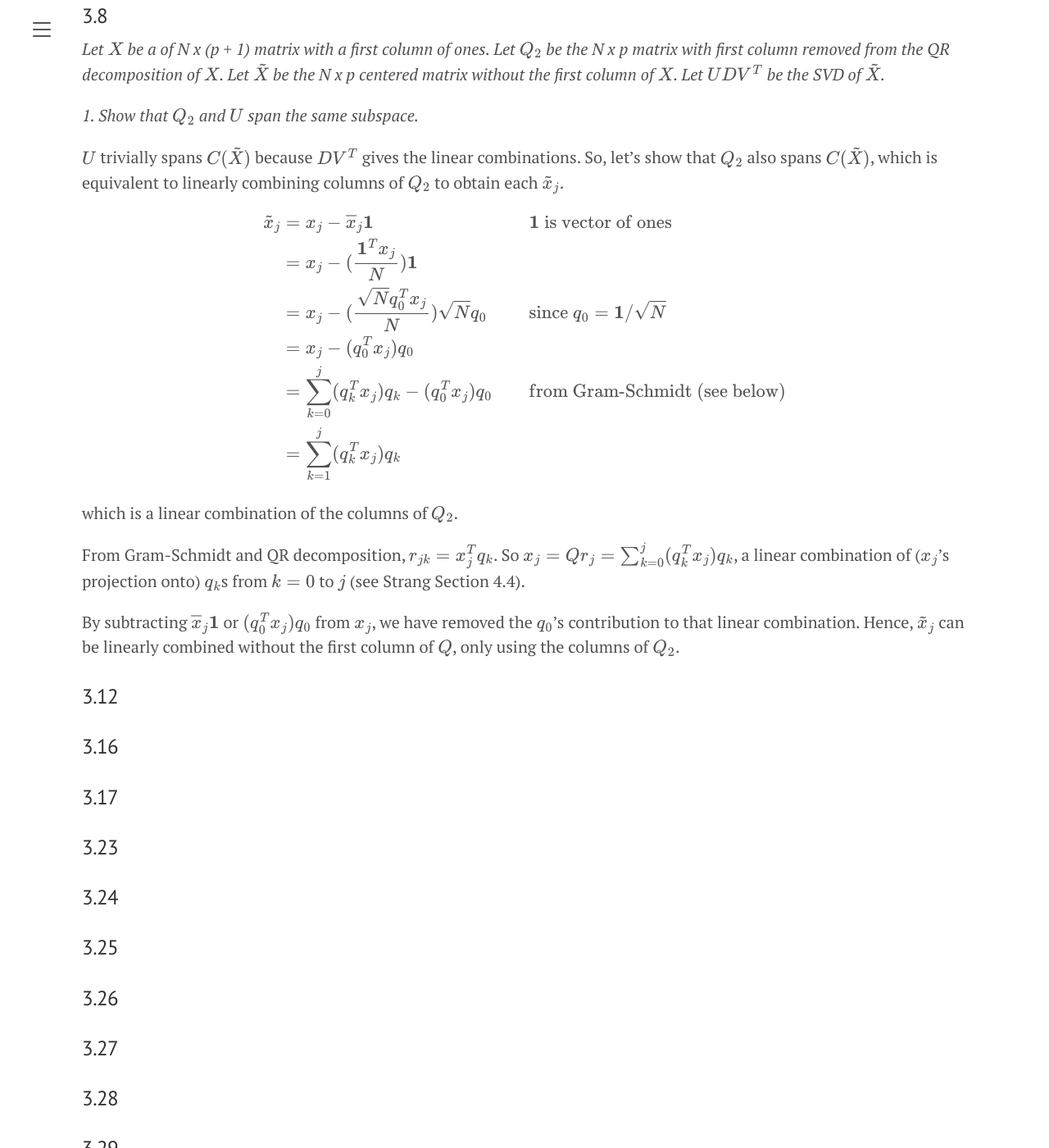
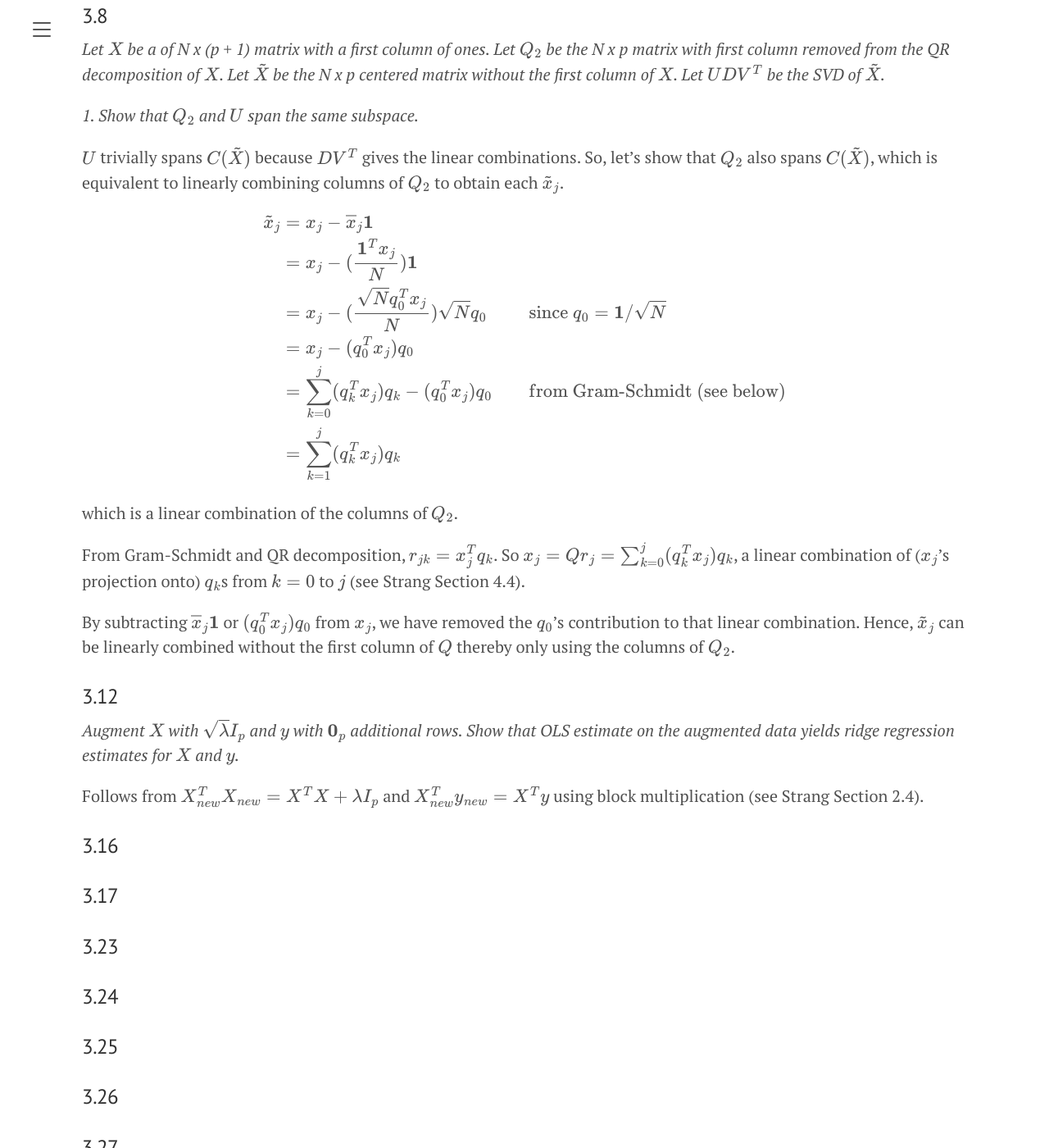
Before and after one commit to briansmlee/briansmlee.github.io, a Jekyll site: the page built from docs/_esl_posts/03_04_Exercises.md, in a window 1280 px wide and 1400 px high, scrolled down 3004 px. Shown: the whole window at 82% size. Built offline with Jekyll 4.4.1, drawn with Linux system fonts in a browser that asks for light colours; formulas are drawn with MathJax 3.

Commit message:
ESL Ex 3.12

```diff
--- a/docs/_esl_posts/03_04_Exercises.md
+++ b/docs/_esl_posts/03_04_Exercises.md
@@ -101,7 +101,7 @@ $U$ trivially spans $C(\tilde{X})$ because $DV^T$ gives the linear combinations.
 
 $$ \begin{align*}
 \tilde{x}_j
-&= x_j - \overline{x}_j \mathbf{1} && \text{$\mathbf{1}$ is vector of ones} \\
+&= x_j - \overline{x}_j \mathbf{1}\\
 &= x_j - (\frac{\mathbf{1}^T x_j}{N}) \mathbf{1}\\
 &= x_j - (\frac{\sqrt{N} q_0^T x_j}{N}) \sqrt{N} q_0 && \text{since $q_0 = \mathbf{1} / \sqrt{N} $}\\
 &= x_j - (q_0^T x_j) q_0\\
@@ -113,9 +113,13 @@ which is a linear combination of the columns of $Q_2$.
 
 From Gram-Schmidt and QR decomposition, $r_{jk} = x_j^Tq_k$. So $x_j = Qr_j = \sum_{k = 0}^{j} (q_k^T x_j) q_k$, a linear combination of ($x_j$'s projection onto) $q_k$s from $k=0$ to $j$ (see Strang Section 4.4).
 
-By subtracting $\overline{x}\_j \mathbf{1}$ or $(q_0^T x_j) q_0$ from $x_j$, we have removed the $q_0$'s contribution to that linear combination. Hence, $\tilde{x}\_j$ can be linearly combined without the first column of $Q$, only using the columns of $Q_2$.
+By subtracting $\overline{x}\_j \mathbf{1}$ or $(q_0^T x_j) q_0$ from $x_j$, we have removed the $q_0$'s contribution to that linear combination. Hence, $\tilde{x}\_j$ can be linearly combined without the first column of $Q$ thereby only using the columns of $Q_2$.
 
 ### 3.12
+
+*Augment $X$ with $\sqrt{\lambda}I\_{p}$ and $y$ with $\mathbf{0}\_{p}$ additional rows. Show that OLS estimate on the augmented data yields ridge regression estimates for $X$ and $y$.*
+
+Follows from $X_{new}^T X_{new} = X^T X + \lambda I_p$ and $X_{new}^T y_{new} = X^T y$ using block multiplication (see Strang Section 2.4).
 
 ### 3.16
 
```
